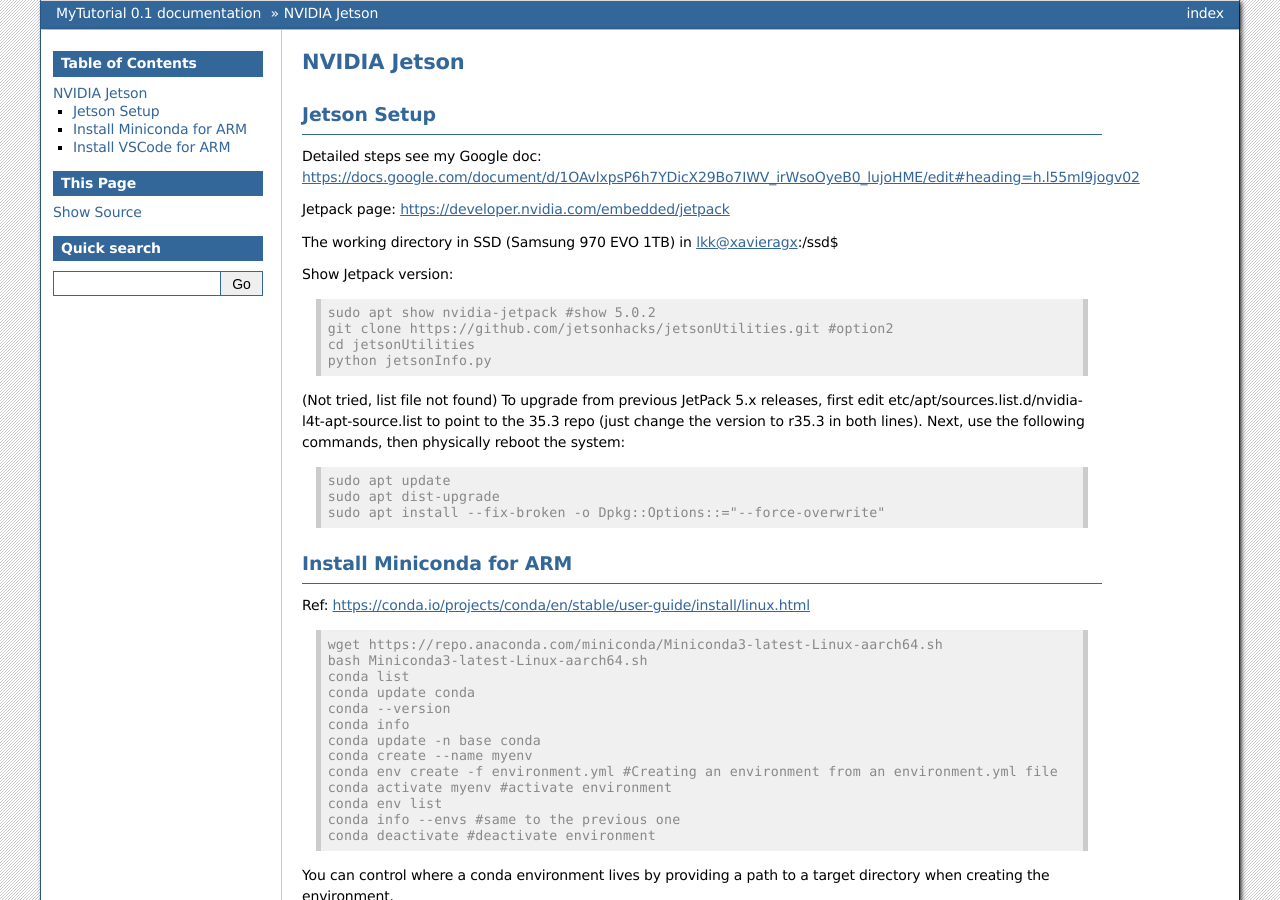
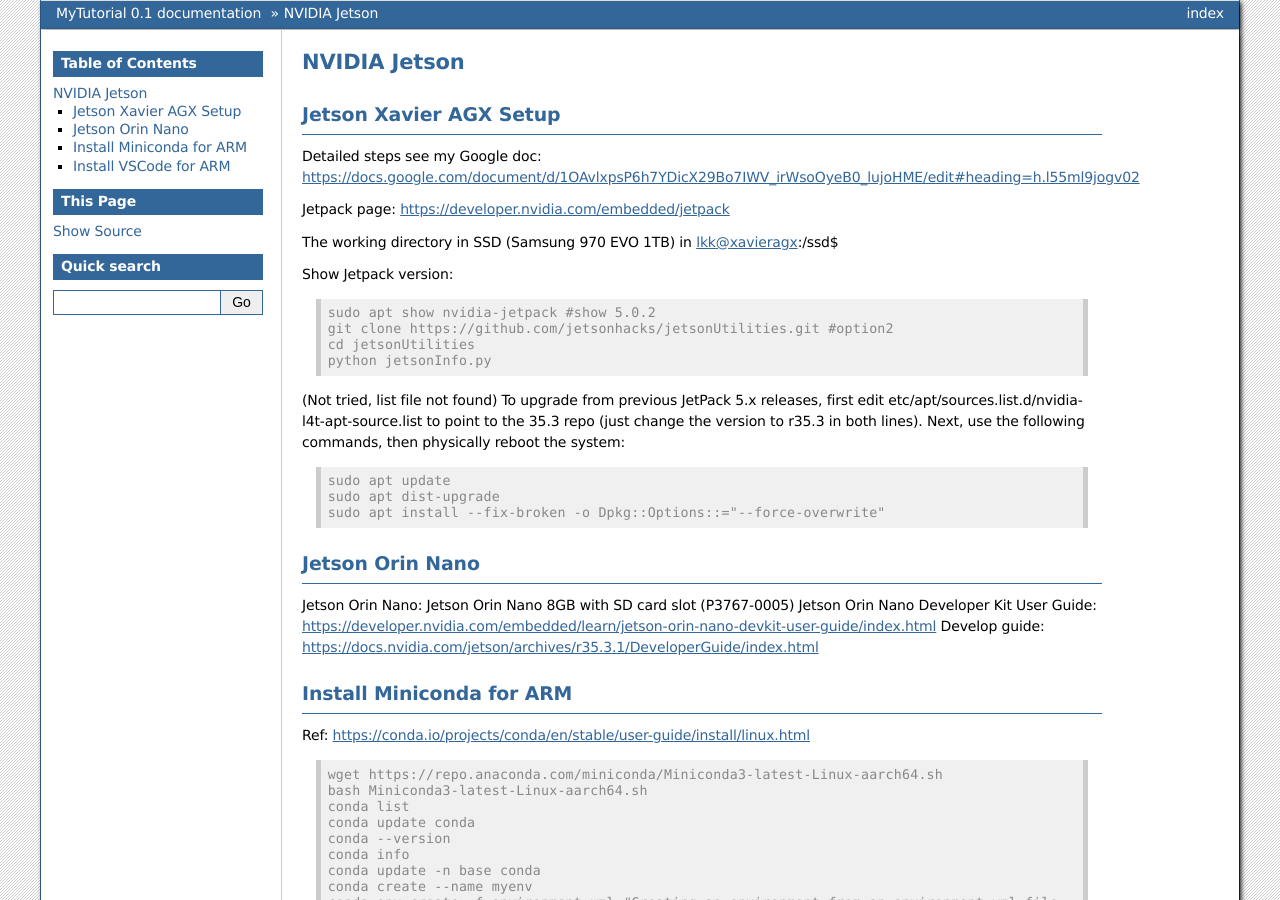
Before and after one commit to lkk688/mytutorial, a Sphinx documentation site: the page built from docs/source/jetson.rst, in a window 1280 px wide and 900 px high. Built offline with Sphinx 7.4.7, drawn with Linux system fonts in a browser that asks for light colours.

Commit message:
Update jetson.rst

```diff
--- a/docs/source/jetson.rst
+++ b/docs/source/jetson.rst
@@ -2,8 +2,8 @@ NVIDIA Jetson
 =============
 
 
-Jetson Setup
---------------
+Jetson Xavier AGX Setup
+-----------------------
 Detailed steps see my Google doc: https://docs.google.com/document/d/1OAvlxpsP6h7YDicX29Bo7IWV_irWsoOyeB0_lujoHME/edit#heading=h.l55ml9jogv02
 
 Jetpack page: https://developer.nvidia.com/embedded/jetpack
@@ -26,6 +26,12 @@ Show Jetpack version:
     sudo apt update
     sudo apt dist-upgrade
     sudo apt install --fix-broken -o Dpkg::Options::="--force-overwrite"
+
+Jetson Orin Nano
+----------------
+Jetson Orin Nano: Jetson Orin Nano 8GB with SD card slot (P3767-0005)
+Jetson Orin Nano Developer Kit User Guide: https://developer.nvidia.com/embedded/learn/jetson-orin-nano-devkit-user-guide/index.html
+Develop guide: https://docs.nvidia.com/jetson/archives/r35.3.1/DeveloperGuide/index.html
 
 Install Miniconda for ARM
 -------------------------
```
